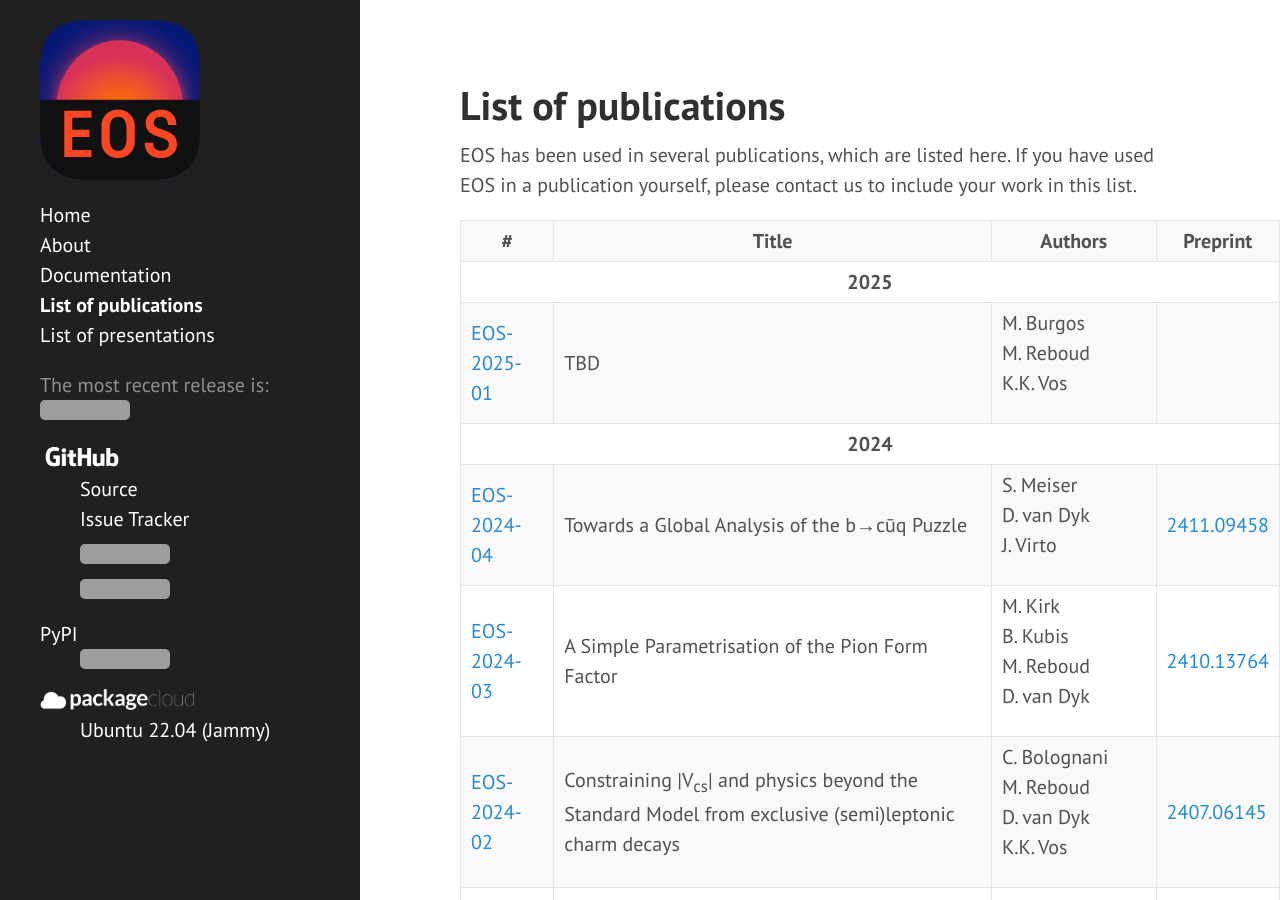
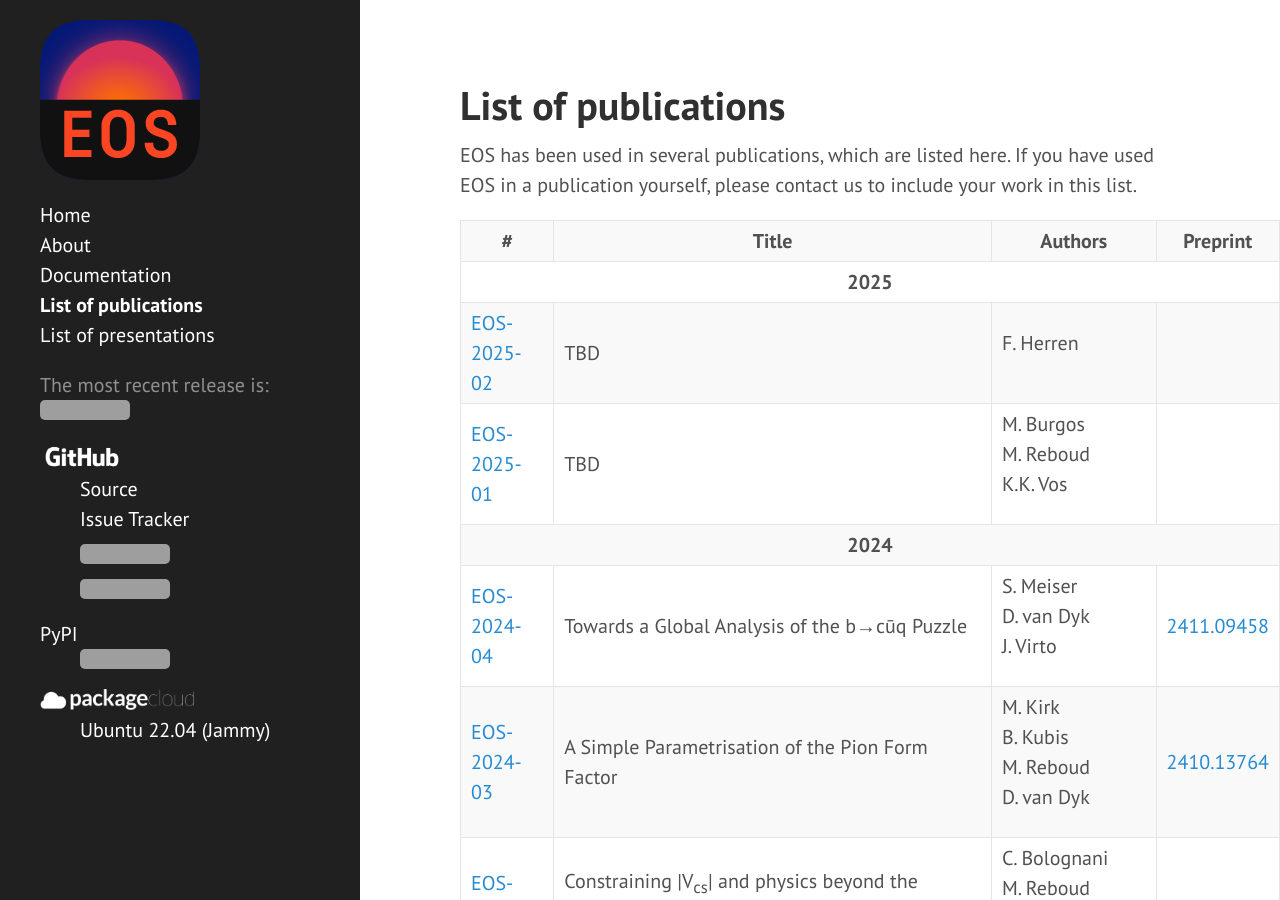
Before and after one commit to eos/eos.github.io, a Jekyll site: the page built from publications.html, in a window 1280 px wide and 900 px high. Built offline with Jekyll 4.4.1, drawn with Linux system fonts in a browser that asks for light colours; grey boxes are pictures that could not be loaded.

Commit message:
Add EOS-2025-02 to list of publications

```diff
--- a/_data/publications.yml
+++ b/_data/publications.yml
@@ -1,5 +1,8 @@
 - year: '2025'
   items:
+      - id:      '02'
+        title:   'TBD'
+        authors: [F.&nbsp;Herren]
       - id:      '01'
         title:   'TBD'
         authors: [M.&nbsp;Burgos, M.&nbsp;Reboud, K.K.&nbsp;Vos]
```
